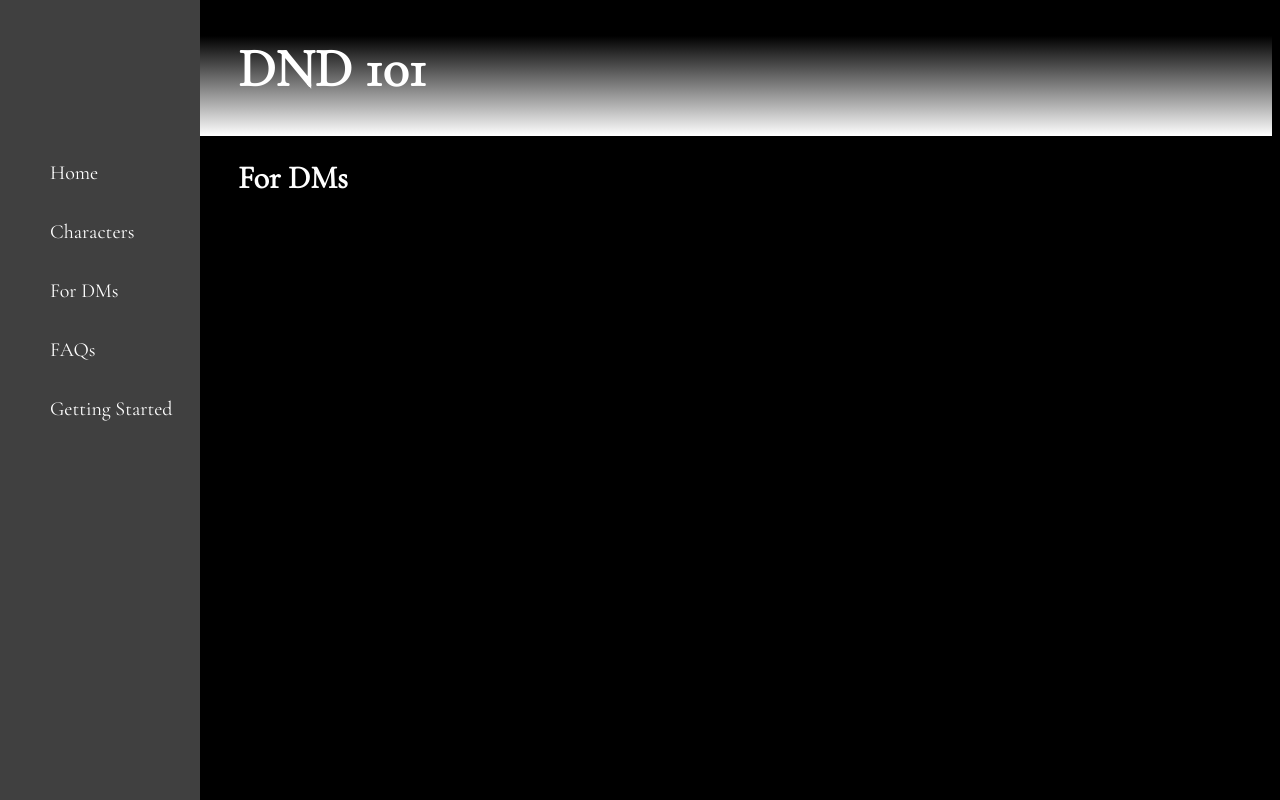
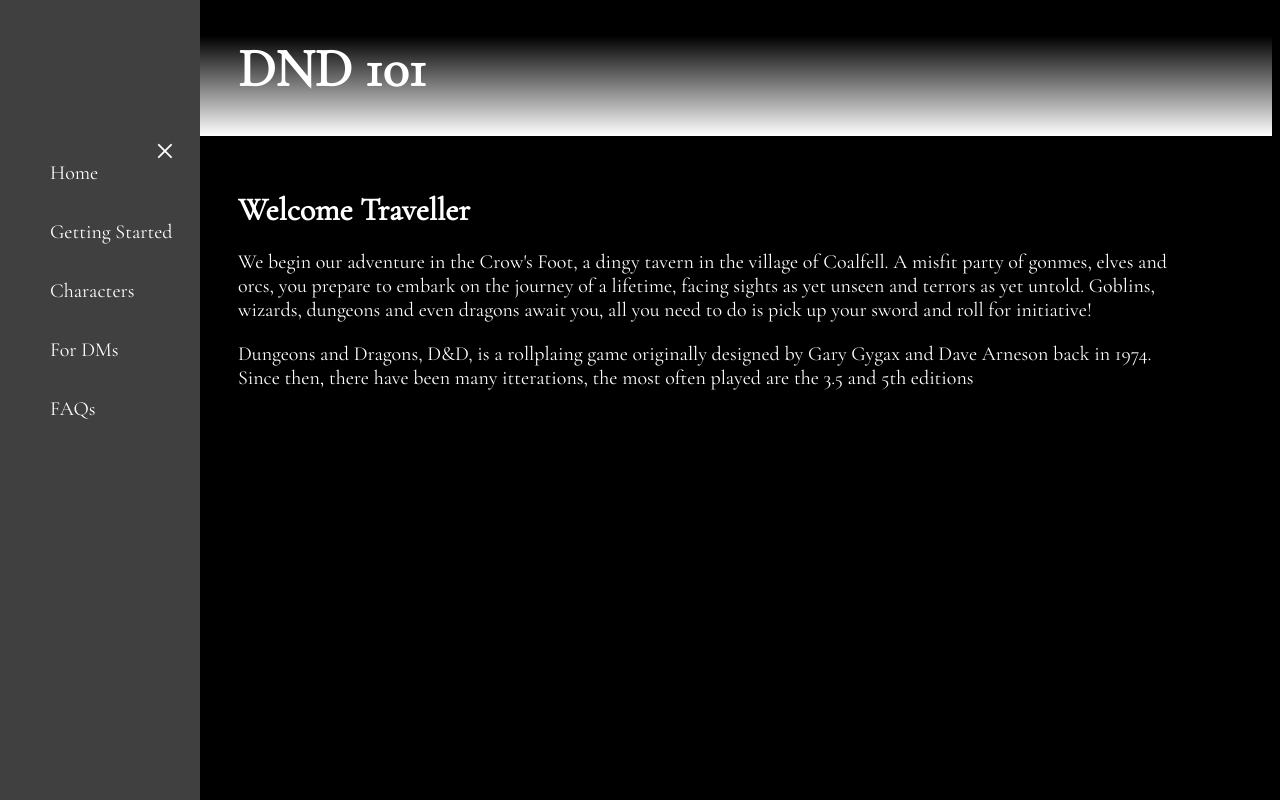
Before and after one commit to Trusss/D-D, a plain HTML site: page for_dms.html in a window 1280 px wide. Drawn offline with nearby package versions, Linux system fonts and the light colour scheme.

Commit message:
Sidebar format fix
Side bar formatting fixed, position of button altered. Sidebar functionality fixed in all pages

```diff
--- a/DND.css
+++ b/DND.css
@@ -27,6 +27,7 @@ body{
   font-size: 25px;
   text-decoration: none;
   border: none;
+  margin-left: 50px;
 }
 
 li{
@@ -38,7 +39,7 @@ li{
 }
 
 .sidebar a:hover{
-  color:orange;
+  color:black;
 }
 
 .sidebar a{
@@ -51,7 +52,7 @@ li{
 
 .sidebar .closebtn{
     position: absolute;
-    top: 0;
+    top: 110px;
     right: 25px;
     font-size: 36px;
     margin-left: 50px;
--- a/for_dms.html
+++ b/for_dms.html
@@ -2,24 +2,52 @@
 <html>
 <head>
   <link href="DND.css" rel="stylesheet" type="text/css">
-  <header class:head>
-    <h1>
-      DND 101
-    </h1>
-  </header>
+  <link href="https://fonts.googleapis.com/css?family=Bitter" rel="stylesheet">
 </head>
+<header class:head>
+  <h1>
+    DND 101
+  </h1>
+</header>
 <body>
-  <h1>
-    For DMs
-  </h1>
 
-  <div class="sidebar">
+  <div id="mySidenav" class="sidebar">
     <ul>
-      <li><a href="dnd.html">Home</a></li>
+      <a href="javascript:void(0)" class="closebtn" onclick="closeNav()">&times;</a>
+      <li><a href="index.html">Home</a></li>
+      <li><a href="getting_started.html">Getting Started</a></li>
       <li><a href="characters.html">Characters</a></li>
       <li><a href="for_dms.html">For DMs</a></li>
       <li><a href="faqs.html">FAQs</a></li>
-      <li><a href="getting_started.html">Getting Started</a></li>
     </ul>
   </div>
+
+<span onclick="openNav()">open</span>
+
+<button class="button" onclick="openNav()">&#9776; Menu</button>
+
+  <h1>
+      Welcome Traveller
+  </h1>
+  <p>
+      We begin our adventure in the Crow's Foot, a dingy tavern in the village of Coalfell. A misfit party of gonmes, elves and orcs,
+       you prepare to embark on the journey of a lifetime, facing sights as yet unseen and terrors as yet untold. Goblins, wizards, dungeons and even
+       dragons await you, all you need to do is pick up your sword and roll for initiative!
+  </p>
+  <p>
+    Dungeons and Dragons, D&D, is a rollplaing game originally designed by Gary Gygax and Dave Arneson back in 1974. Since then, there have been many
+    itterations, the most often played are the 3.5 and 5th editions
+  </p>
+
+<script>
+function openNav() {
+    document.getElementById("mySidenav").style.width = "200px";
+}
+
+function closeNav() {
+    document.getElementById("mySidenav").style.width = "0";
+}
+</script>
+
 </body>
+</html>
```
Also changed, not shown: characters.html (+33 -11 lines), faqs.html (+39 -11 lines), getting_started.html (+32 -11 lines), index.html (+2 -2 lines).
